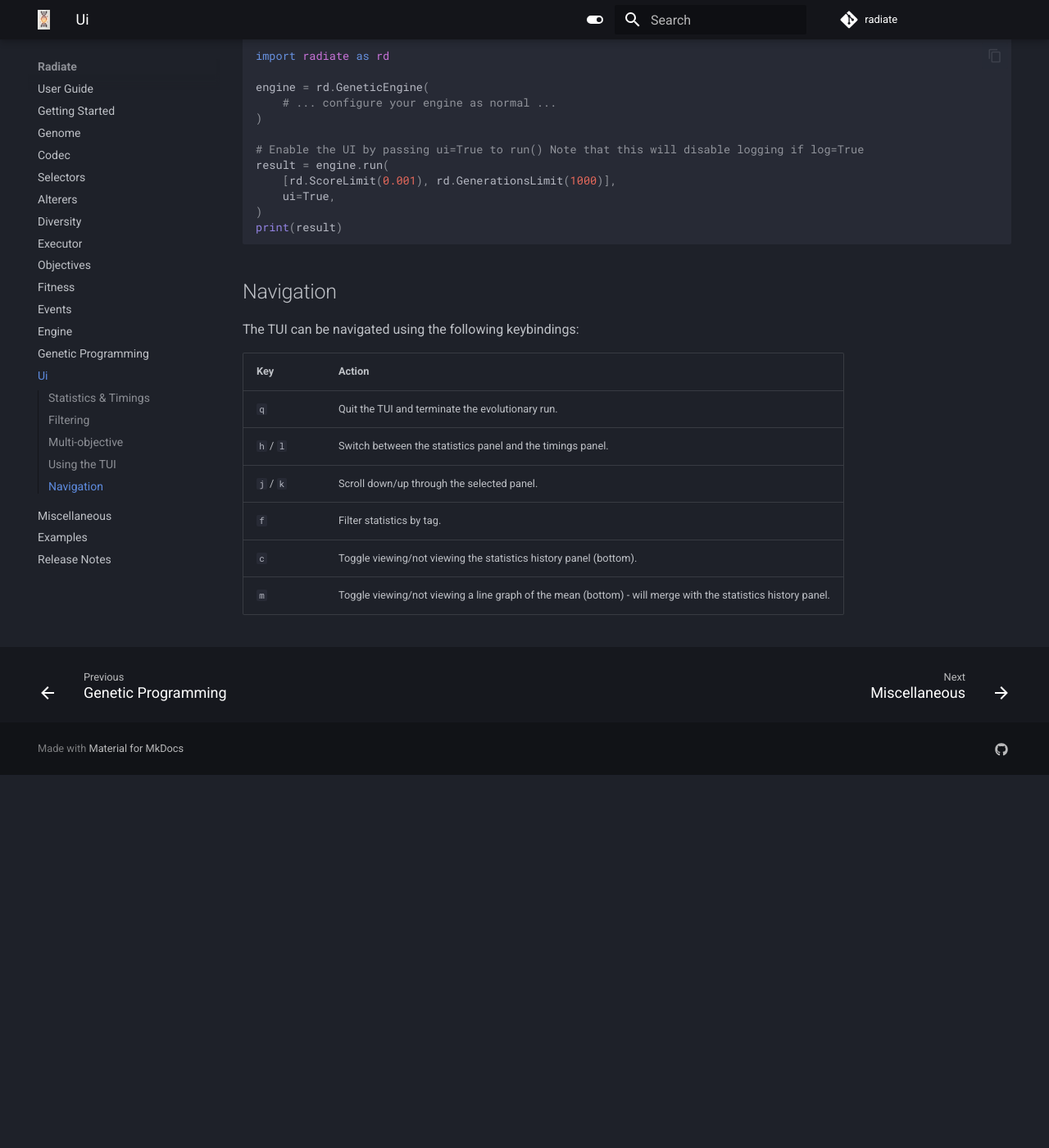
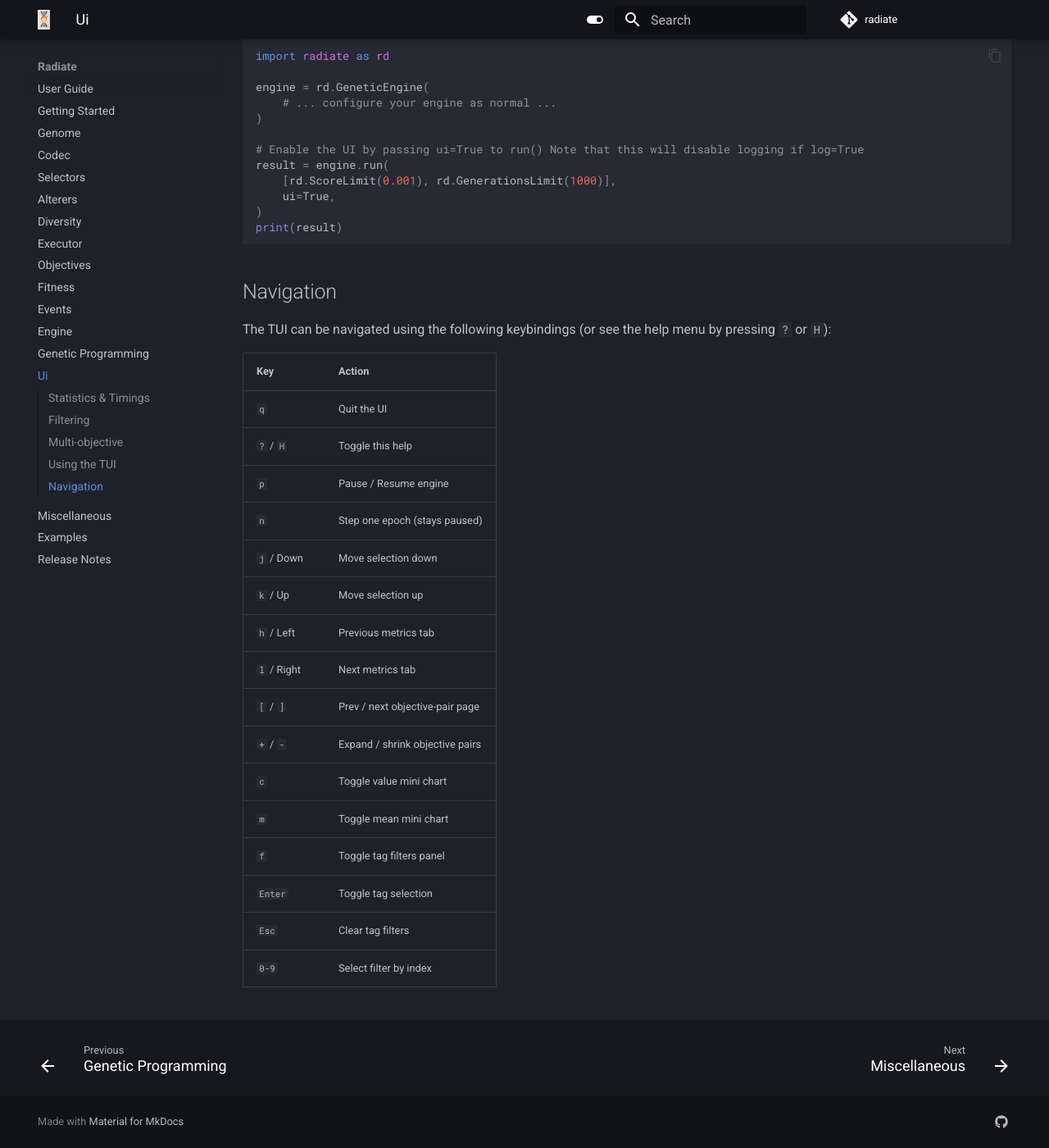
Before and after one commit to pkalivas/radiate, an MkDocs documentation site: the page built from docs/source/ui.md, in a window 1280 px wide and 1400 px high, scrolled down 2778 px. Shown: the whole window at 82% size. Built offline with MkDocs 1.6.1 and Material for MkDocs 9.7.7, drawn with Linux system fonts in a browser that asks for light colours; comment, search, counter and statistics services are not loaded; before the commit the page ends 3723 px from its top, so only the background shows below that.

Commit message:
adding help instructions to UI docs

```diff
--- a/docs/source/ui.md
+++ b/docs/source/ui.md
@@ -103,13 +103,24 @@ The TUI is completely opt-in and can be configured as shown below
 
 ## Navigation
 
-The TUI can be navigated using the following keybindings:
+The TUI can be navigated using the following keybindings (or see the help menu by pressing `?` or `H`):
+
 
 | Key        | Action                                      |
 |------------|---------------------------------------------|
-| `q`        | Quit the TUI and terminate the evolutionary run. |
-| `h` / `l`  | Switch between the statistics panel and the timings panel. |
-| `j` / `k`  | Scroll down/up through the selected panel.                     |
-| `f`        | Filter statistics by tag.                   |
-| `c`        | Toggle viewing/not viewing the statistics history panel (bottom). |
-| `m`        | Toggle viewing/not viewing a line graph of the mean (bottom) - will merge with the statistics history panel.         |
+| `q`        | Quit the UI                                 |
+| `?` / `H`  | Toggle this help                            |
+| `p`        | Pause / Resume engine                       |
+| `n`        | Step one epoch (stays paused)               |
+| `j` / Down | Move selection down                         |
+| `k` / Up   | Move selection up                           |
+| `h` / Left | Previous metrics tab                        |
+| `l` / Right| Next metrics tab                            |
+| `[` / `]`  | Prev / next objective-pair page             |
+| `+` / `-`  | Expand / shrink objective pairs             |
+| `c`        | Toggle value mini chart                     |
+| `m`        | Toggle mean mini chart                      |
+| `f`        | Toggle tag filters panel                    |
+| `Enter`    | Toggle tag selection                        |
+| `Esc`      | Clear tag filters                           |
+| `0-9`      | Select filter by index                      |
```
Also changed, not shown: 2 other files.
